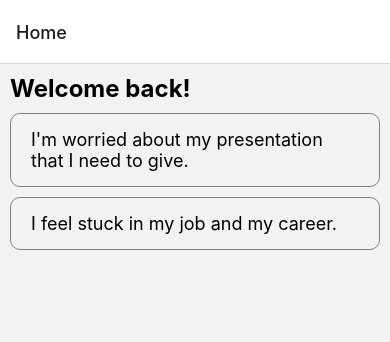
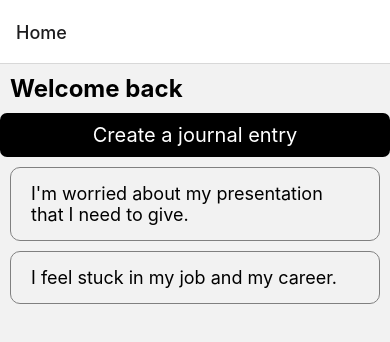
Before and after one commit to eustin/cbt-app, a React Native app: screen /Home in a window 390 px wide. Shown: the top 342 px of the page. Built offline with nearby package versions, Linux system fonts and the light colour scheme.

Commit message:
create button to create journal entry and use in HomeScreen

```diff
--- /dev/null
+++ b/src/components/Button.js
@@ -0,0 +1,27 @@
+import React from "react";
+import { Text, Pressable, StyleSheet } from "react-native";
+
+const Button = ({ title, onPress }) => {
+  return (
+    <Pressable style={styles.button} onPress={onPress}>
+      <Text style={styles.buttonText}>{title}</Text>
+    </Pressable>
+  );
+};
+
+const styles = StyleSheet.create({
+  button: {
+    backgroundColor: "black",
+    alignItems: "center",
+    paddingVertical: 10,
+    paddingHorizontal: 20,
+    borderRadius: 7,
+    marginBottom: 10,
+  },
+  buttonText: {
+    color: "white",
+    fontSize: 20
+  },
+});
+
+export default Button;
--- a/src/screens/HomeScreen.js
+++ b/src/screens/HomeScreen.js
@@ -7,6 +7,7 @@ import {
   TouchableOpacity,
 } from "react-native";
 import JournalEntry from "../components/JournalEntry";
+import Button from "../components/Button";
 
 const journalEntries = [
   {
@@ -34,7 +35,8 @@ const journalEntries = [
 const HomeScreen = ({ navigation }) => {
   return (
     <View>
-      <Text style={styles.title}>Welcome back!</Text>
+      <Text style={styles.title}>Welcome back</Text>
+      <Button title="Create a journal entry" onPress={() => navigation.navigate("Create Entry")}/>
       <FlatList
         data={journalEntries}
         renderItem={({ item }) => {
```
